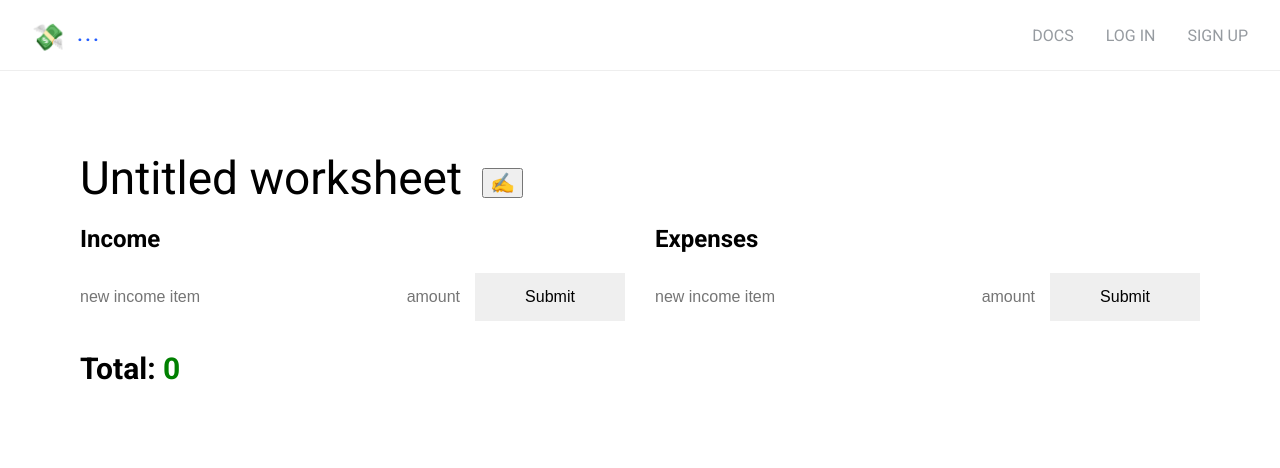
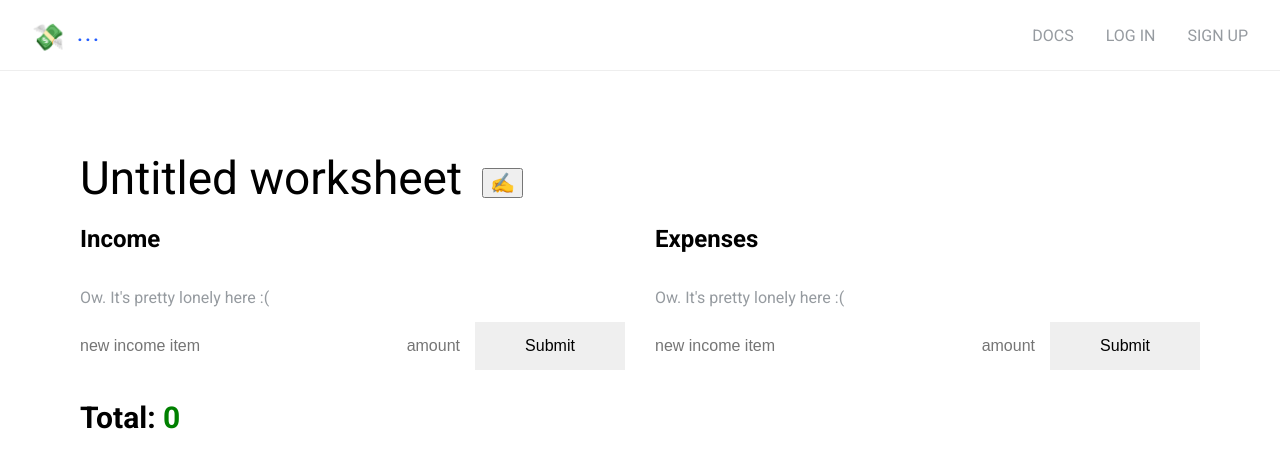
Before and after one commit to andersblom/finance-calculator, a React (Create React App) app: page / in a window 1280 px wide. Shown: the top 468 px of the page. Built offline with nearby package versions, Linux system fonts and the light colour scheme.

Commit message:
Rendering a div in BudgetItems if the items-array has length of 0

```diff
--- a/src/components/WorkSheet/BudgetItems/index.js
+++ b/src/components/WorkSheet/BudgetItems/index.js
@@ -29,7 +29,11 @@ export default class BudgetItems extends Component {
   }
 
   renderListOfItems(items) {
-    return items.map(item => <SingleBudgetListItem deleteBudgetItem={this.props.deleteBudgetItem} editBudgetItem={this.props.editBudgetItem} key={item.id} item={item} />);
+    if (items.length !== 0) {
+      return items.map(item => <SingleBudgetListItem deleteBudgetItem={this.props.deleteBudgetItem} editBudgetItem={this.props.editBudgetItem} key={item.id} item={item} />);
+    }
+
+    return <div className="budgetitems__noFieldAdded">Ow. It&apos;s pretty lonely here :(</div>;
   }
 
   render() {
--- a/src/components/Worksheet/BudgetItems/BudgetItems.css
+++ b/src/components/Worksheet/BudgetItems/BudgetItems.css
@@ -16,7 +16,6 @@
 .budgetItems__addNew.name, .budgetItems__addNew.amount, .budgetItems__addNew.submit {
   -webkit-appearance: none;
   -moz-appearance: none;
-  appearance: none;
   padding: 15px 0;
   font-size: 16px;
   box-shadow: none;
@@ -28,6 +27,7 @@
 }
 
 input:-webkit-autofill {
+  box-shadow: 0 0 0 30px white inset;
   -webkit-box-shadow: 0 0 0 30px white inset;
 }
 
@@ -36,3 +36,8 @@ input:-webkit-autofill {
   opacity: 0;
   pointer-events: none;
 }
+
+.budgetitems__noFieldAdded {
+  padding: 15px 0;
+  color: var(--header__link);
+}
```
